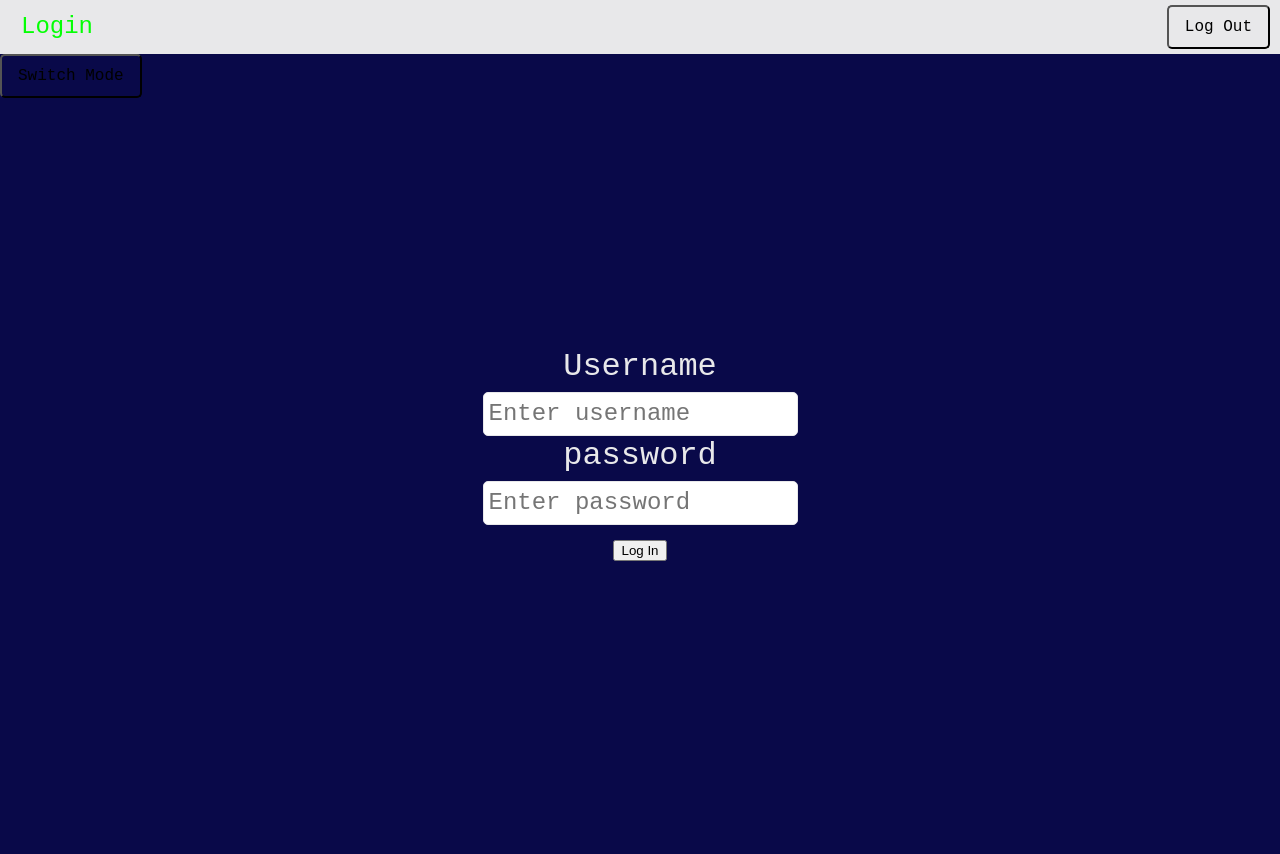
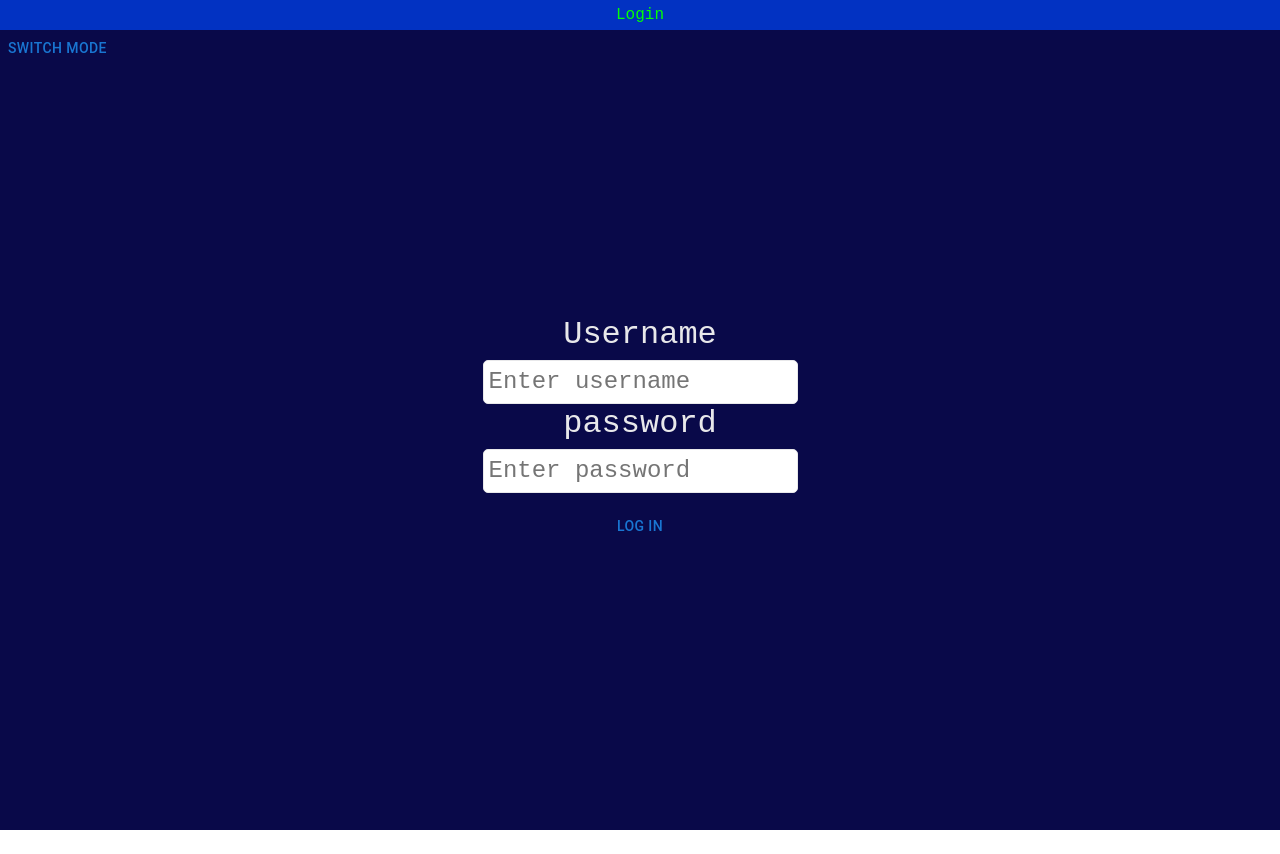
Before and after one commit to vardanyanmary/react-app, a React (Create React App) app: page /login in a window 1280 px wide. After the commit the page ends 830 px from the top, so only its background shows below. Built offline with nearby package versions, Linux system fonts and the light colour scheme.

Commit message:
material ui react (Button , Navbar )

```diff
--- a/src/Components/UI/Content/Content.module.scss
+++ b/src/Components/UI/Content/Content.module.scss
@@ -46,5 +46,5 @@ body{
     display: flex;
     justify-content: center;
     align-items: center;
-
+    margin-top: 15px;
 }
--- a/src/Components/UI/Content/Content.tsx
+++ b/src/Components/UI/Content/Content.tsx
@@ -1,7 +1,7 @@
 import React, { FC, useState } from "react";
 import {Input} from "shared/UI/Input/Input";
-import Button from "shared/UI/Button/Button";
 import cls from "./Content.module.scss";
+import Button from '@mui/material/Button';
 
 export interface ContentProps {
   content: string;
@@ -31,8 +31,7 @@ const Content: FC<ContentProps> = ({ content }) => {
             label="Username:"
             className={cls.ContentInputs}
           />
-
-          <Input type="ref" name="ref" label="Ref:" className={cls.ContentInputs} />
+          {/* <Input type="ref" name="ref" label="Ref:" className={cls.ContentInputs} /> */}
           <Input
             type="password"
             name="password"
@@ -40,7 +39,8 @@ const Content: FC<ContentProps> = ({ content }) => {
             className={cls.ContentInputs}
           />
 
-          <Button type="primary"> Login </Button>
+          <Button variant="contained"> Login </Button>
+
         </form>
       </main>
     </>
--- a/src/Components/UI/Navbar/Navbar.module.scss
+++ b/src/Components/UI/Navbar/Navbar.module.scss
@@ -1,8 +1,8 @@
 .Navbar {
-    padding: 5px 10px;
     background: var(--inverted-bg-color);
     display: flex;
     justify-content: space-between;
     align-items: center;
+    flex-direction: row;
     color: var(--primary-color);
 }
--- a/src/Components/UI/Navbar/Navbar.tsx
+++ b/src/Components/UI/Navbar/Navbar.tsx
@@ -1,16 +1,22 @@
 import { useAuth } from "Providers/AuthProvider";
-import {AppLink} from "shared/UI/AppLink/AppLink";
-import Button from "shared/UI/Button/Button";
+import { AppLink } from "shared/UI/AppLink/AppLink";
+import { AppBar, Button, Stack } from "@mui/material";
 import cls from "./Navbar.module.scss";
 
 const Navbar = () => {
   const { userIsAuth, logOut } = useAuth();
 
   return (
-    <div className={cls.Navbar}>
+    <div>
       {userIsAuth ? (
-        <>
-          <span className={cls.links}>
+        <AppBar position="static">
+          <Stack
+            direction="row"
+            display="flex"
+            justifyContent="space-evenly"
+            alignItems="center"
+            bgcolor="var(--inverted-primary-color)"
+          >
             <AppLink to="/"> Home </AppLink>
             <AppLink to="/posts"> Posts </AppLink>
             <AppLink to="/todos"> ToDos </AppLink>
@@ -18,19 +24,21 @@ const Navbar = () => {
             <AppLink to="/albums"> Albums </AppLink>
             <AppLink to="/users"> Users </AppLink>
             <AppLink to="/counter">Counter</AppLink>
-          </span>
-        </>
+
+            <Button onClick={logOut}>Log Out</Button>
+          </Stack>
+        </AppBar>
       ) : (
-        <>
-          <span className={cls.links}>
-            <AppLink to="/login"> Login </AppLink>
-          </span>
-        </>
+        <Stack
+          direction="row"
+          display="flex"
+          justifyContent="space-evenly"
+          alignItems="center"
+          bgcolor="var(--inverted-primary-color)"
+        >
+          <AppLink to="/login"> Login </AppLink>
+        </Stack>
       )}
-
-      <Button onClick={logOut} type="primary">
-        Log Out
-      </Button>
     </div>
   );
 };
--- a/src/index.tsx
+++ b/src/index.tsx
@@ -7,6 +7,7 @@ import { ThemeProvider } from "Providers/ThemeProvider";
 import "./styles/index.scss";
 import { Provider } from "react-redux";
 import { store } from "./store";
+import { BeatLoader } from "react-spinners";
 
 const root = ReactDOM.createRoot(
   document.getElementById("root") as HTMLElement
@@ -15,19 +16,18 @@ root.render(
   <React.StrictMode>
     <Suspense
       fallback={
-        <div
+        <BeatLoader
+          color="#3e5853"
+          loading
+          margin={5}
+          size={20}
           style={{
-            background: "gold",
-            fontSize: 72,
+            display: "flex",
             justifyContent: "center",
             alignItems: "center",
             minHeight: "100vh",
           }}
-        >
-          loading....
-        </div>
-      }
-    >
+        />}>
       <Provider store={store}>
         <BrowserRouter>
           <ThemeProvider>
--- a/src/pages/Counter/CounterPage.tsx
+++ b/src/pages/Counter/CounterPage.tsx
@@ -1,6 +1,6 @@
 import { useDispatch, useSelector } from "react-redux";
-import Button from "shared/UI/Button/Button";
 import cls from "./CounterPage.module.scss";
+import { Button } from "@mui/material";
 
 export const CounterPage = () => {
   const state = useSelector((state) => state) as any;
@@ -23,14 +23,14 @@ export const CounterPage = () => {
 
   return (
     <div className={cls.CounterPage}>
-      <Button onClick={handleIncrement} type="secondary">
+      <Button onClick={handleIncrement} variant="outlined">
         Increment
       </Button>
 
       {/* <h1>{state.counter.count}</h1> */}
       <h1>{0}</h1>
 
-      <Button onClick={handleDecrement} type="secondary">
+      <Button onClick={handleDecrement} variant="outlined">
         Decrement
       </Button>
     </div>
--- a/src/pages/LoginPage/LoginPage.tsx
+++ b/src/pages/LoginPage/LoginPage.tsx
@@ -1,7 +1,7 @@
 import { useAuth } from 'Providers/AuthProvider'
 import { Input } from 'shared/UI/Input/Input'
-import Button from 'shared/UI/Button/Button'
 import cls from './LoginPage.module.scss'
+import { Button } from '@mui/material'
 
 
 const LoginPage = () => {
@@ -30,7 +30,7 @@ const LoginPage = () => {
         onChange={changePassword}
       />
 
-      <Button className={cls.loginBtn} onClick={logIn}> Log In </Button>
+      <Button onClick={logIn}> Log In </Button>
 
     </div>
   )
--- a/src/pages/UserSinglePage/UserSinglePage.tsx
+++ b/src/pages/UserSinglePage/UserSinglePage.tsx
@@ -19,11 +19,11 @@ const UserSinglePage = () => {
   }, [getUser, id, selectedData]);
 
   if (error) {
-    return <div className={cls.AlbumSinglePage}>{error}</div>;
+    return <div className={cls.UserSinglePage}>{error}</div>;
   }
 
   return (
-    <div className={cls.AlbumSinglePage}>
+    <div className={cls.UserSinglePage}>
       {!isLoading && selectedData ? (
         <>
           <UserCard user={selectedData} />
--- a/src/shared/UI/AppLink/AppLink.module.scss
+++ b/src/shared/UI/AppLink/AppLink.module.scss
@@ -25,9 +25,8 @@
 // }
 
 .AppLink {
-    padding: 3px 6px;
-    margin-left: 5px;
+    padding: 3px 3px;
     color: var(--primary-color);
-    background-color: var(--inverted-bg-color);
-    font: var(--font-l);
+    // background-color: var(--inverted-bg-color);
+    font: var(--font-m);
 }
--- a/src/shared/UI/Button/Button.module.scss
+++ b/src/shared/UI/Button/Button.module.scss
@@ -4,7 +4,7 @@
     border-radius: 5px;
     margin: 0 auto;
     background: none;
-    padding: 8px 16px;
+    padding: 5px 10px;
     font:var(--font-m);
 }
 
--- a/src/shared/UI/ThemeSwitcher/ThemeSwitcher.tsx
+++ b/src/shared/UI/ThemeSwitcher/ThemeSwitcher.tsx
@@ -1,5 +1,5 @@
 import { useTheme } from "Providers/ThemeProvider";
-import Button from "../Button/Button";
+import Button from '@mui/material/Button';
 import cls from "./ThemeSwitcher.module.scss";
 
 export const ThemeSwitcher = () => {
@@ -7,7 +7,7 @@ export const ThemeSwitcher = () => {
 
   return (
     <span className={cls.ThemeSwitcher}>
-      <Button type="secondary" onClick={toggleTheme}>
+      <Button onClick={toggleTheme} variant="text">
         Switch Mode
       </Button>
     </span>
```
Also changed, not shown: package.json (+8 -0 lines), 1 other file (tests, documents, lock files or other folders).
